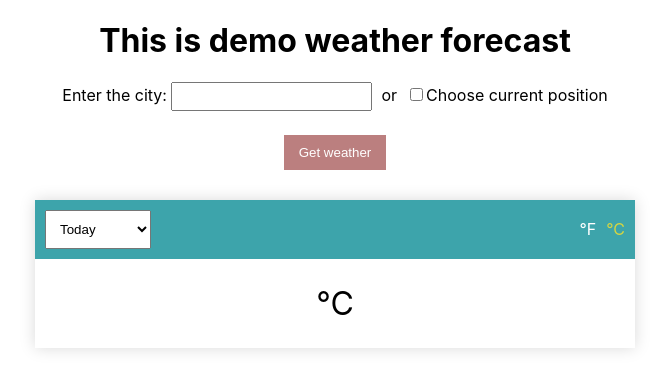
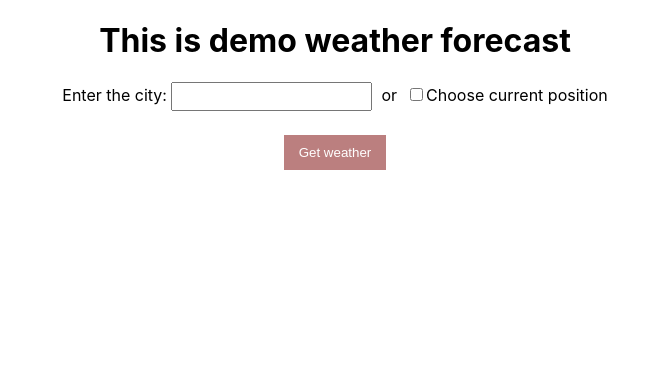
Before and after one commit to viet34tqc/weather-forecast, a React (Create React App) app: page / in a window 1280 px wide. Shown: the top 390 px of the page, without its empty margins (305-974 px from the left). Built offline with nearby package versions, Linux system fonts and the light colour scheme.

Commit message:
sửa lại điều kiện render kết quả

```diff
--- a/src/components/WeatherForecast.js
+++ b/src/components/WeatherForecast.js
@@ -124,10 +124,12 @@ export class WeatherForecast extends Component {
     return (
       <div>
         <Location getWeather={this.getTodayWeather} />
-        <ForecastResult
-          weatherInfo={weatherInfo}
-          getDay={this.getWeatherByDays}
-        />
+        {weatherInfo.temperature && (
+          <ForecastResult
+            weatherInfo={weatherInfo}
+            getDay={this.getWeatherByDays}
+          />
+        )}
       </div>
     );
   }
```
